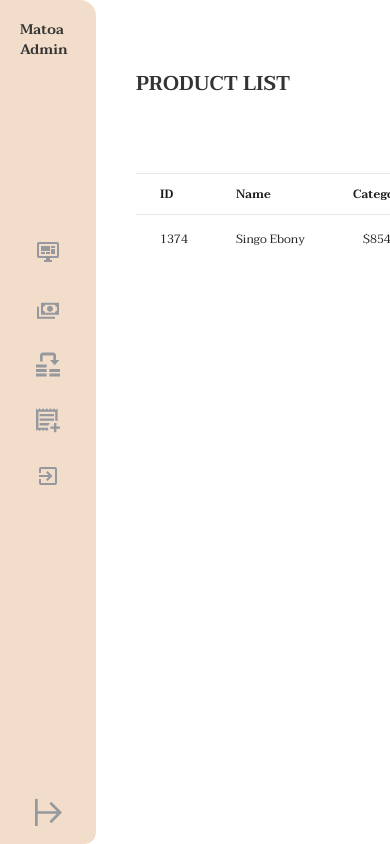
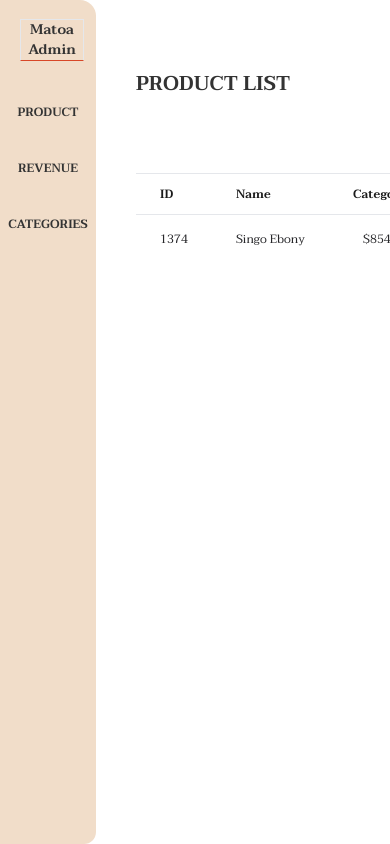
Before and after one commit to nisrinous/assignment-react, a React (Vite) app: page /product in a window 390 px wide. Shown: the top 844 px of the page. Built offline with nearby package versions, Linux system fonts and the light colour scheme.

Commit message:
fix: responsive aside

```diff
--- a/src/components/Aside.tsx
+++ b/src/components/Aside.tsx
@@ -4,118 +4,40 @@ export default function Aside(): JSX.Element {
   return (
     <div className="fixed">
       <div className="flex items-center max-w-64 h-screen bg-white border-none">
-        <div className="md:hidden flex flex-col items-center w-24 h-full overflow-hidden text-gray-700 rounded-tr-2xl rounded-br-xl bg-[#F1DDC9]">
+        <div className="md:hidden flex flex-col items-center w-24 h-full overflow-hidden text-[#333] rounded-tr-2xl rounded-br-xl bg-[#F1DDC9]">
           <a className="flex items-center w-full h-20 px-3" href="/">
-            <span className="ml-2 text-sm font-bold border-b-[#D84727] text-[#333] ">
+            <span className="ml-2 text-sm font-bold border-b-[#D84727] border text-[#333] text-center">
               Matoa Admin
             </span>
           </a>
-          <div className="flex flex-col items-center top-0 bottom-0 mt-auto mb-auto ">
+          <div className="flex flex-col items-center w-full">
             <a
               className="flex items-center justify-center w-12 h-12 mt-2 rounded "
               href="/"
             >
-              <svg
-                xmlns="http://www.w3.org/2000/svg"
-                width="22"
-                height="20"
-                viewBox="0 0 22 20"
-                fill="none"
-              >
-                <path
-                  d="M20 14V2H2V14H20ZM20 0C20.5304 0 21.0391 0.210714 21.4142 0.585786C21.7893 0.960859 22 1.46957 22 2V14C22 14.5304 21.7893 15.0391 21.4142 15.4142C21.0391 15.7893 20.5304 16 20 16H13V18H15V20H7V18H9V16H2C0.89 16 0 15.1 0 14V2C0 0.89 0.89 0 2 0H20ZM4 4H13V9H4V4ZM14 4H18V6H14V4ZM18 7V12H14V7H18ZM4 10H8V12H4V10ZM9 10H13V12H9V10Z"
-                  fill="#95999E"
-                />
-              </svg>
+              <span className="text-xs font-bold text-[#333] hover:text-[#D84727]">
+                PRODUCT
+              </span>
             </a>
             <a
               className="flex items-center justify-center w-12 h-12 mt-2 rounded "
               href="/"
             >
-              <svg
-                xmlns="http://www.w3.org/2000/svg"
-                width="24"
-                height="25"
-                viewBox="0 0 24 25"
-                fill="none"
-              >
-                <path
-                  d="M5 6.75H23V18.75H5V6.75ZM14 9.75C14.7956 9.75 15.5587 10.0661 16.1213 10.6287C16.6839 11.1913 17 11.9544 17 12.75C17 13.5456 16.6839 14.3087 16.1213 14.8713C15.5587 15.4339 14.7956 15.75 14 15.75C13.2044 15.75 12.4413 15.4339 11.8787 14.8713C11.3161 14.3087 11 13.5456 11 12.75C11 11.9544 11.3161 11.1913 11.8787 10.6287C12.4413 10.0661 13.2044 9.75 14 9.75ZM9 8.75C9 9.28043 8.78929 9.78914 8.41421 10.1642C8.03914 10.5393 7.53043 10.75 7 10.75V14.75C7.53043 14.75 8.03914 14.9607 8.41421 15.3358C8.78929 15.7109 9 16.2196 9 16.75H19C19 16.2196 19.2107 15.7109 19.5858 15.3358C19.9609 14.9607 20.4696 14.75 21 14.75V10.75C20.4696 10.75 19.9609 10.5393 19.5858 10.1642C19.2107 9.78914 19 9.28043 19 8.75H9ZM1 10.75H3V20.75H19V22.75H1V10.75Z"
-                  fill="#95999E"
-                />
-              </svg>
+              <span className="text-xs font-bold text-[#333] hover:text-[#D84727]">
+                REVENUE
+              </span>
             </a>
             <a
               className="flex items-center justify-center w-12 h-12 mt-2 rounded "
               href="/"
             >
-              <svg
-                xmlns="http://www.w3.org/2000/svg"
-                width="24"
-                height="25"
-                viewBox="0 0 24 25"
-                fill="none"
-              >
-                <path
-                  d="M6.66667 0.5C5.95942 0.5 5.28115 0.81607 4.78105 1.37868C4.28095 1.94129 4 2.70435 4 3.5V9.5H6.66667V3.5H17.3333V8H14L18.6667 13.25L23.3333 8H20V3.5C20 2.70435 19.719 1.94129 19.219 1.37868C18.7189 0.81607 18.0406 0.5 17.3333 0.5H6.66667ZM0 12.5V15.5H10.6667V12.5H0ZM0 17V20H10.6667V17H0ZM13.3333 17V20H24V17H13.3333ZM0 21.5V24.5H10.6667V21.5H0ZM13.3333 21.5V24.5H24V21.5H13.3333Z"
-                  fill="#95999E"
-                />
-              </svg>
-            </a>
-            <a
-              className="flex items-center justify-center w-12 h-12 mt-2 rounded "
-              href="/"
-            >
-              <svg
-                xmlns="http://www.w3.org/2000/svg"
-                width="24"
-                height="25"
-                viewBox="0 0 24 25"
-                fill="none"
-              >
-                <path
-                  d="M18 15.1071V18.5357H14.4V20.8214H18V24.25H20.4V20.8214H24V18.5357H20.4V15.1071H18ZM12.312 21.6671L10.8 23.1071L9 21.3929L7.2 23.1071L5.4 21.3929L3.6 23.1071L1.8 21.3929L0 23.1071V0.25L1.8 1.96429L3.6 0.25L5.4 1.96429L7.2 0.25L9 1.96429L10.8 0.25L12.6 1.96429L14.4 0.25L16.2 1.96429L18 0.25L19.8 1.96429L21.6 0.25V13.2214C20.844 12.97 20.04 12.8214 19.2 12.8214V3.67857H2.4V19.6786H12C12 20.33 12.12 21.0729 12.312 21.6671ZM13.848 15.1071C13.2 15.77 12.732 16.5357 12.42 17.3929H3.6V15.1071H13.848ZM3.6 10.5357H18V12.8214H3.6V10.5357ZM3.6 5.96429H18V8.25H3.6V5.96429Z"
-                  fill="#95999E"
-                />
-              </svg>
-            </a>
-            <a
-              className="flex items-center justify-center w-12 h-12 mt-2 rounded "
-              href="/"
-            >
-              <svg
-                xmlns="http://www.w3.org/2000/svg"
-                width="24"
-                height="24"
-                viewBox="0 0 24 24"
-                fill="none"
-              >
-                <path
-                  d="M19 3H5C3.89 3 3 3.89 3 5V9H5V5H19V19H5V15H3V19C3 19.5304 3.21071 20.0391 3.58579 20.4142C3.96086 20.7893 4.46957 21 5 21H19C19.5304 21 20.0391 20.7893 20.4142 20.4142C20.7893 20.0391 21 19.5304 21 19V5C21 3.89 20.1 3 19 3ZM10.08 15.58L11.5 17L16.5 12L11.5 7L10.08 8.41L12.67 11H3V13H12.67L10.08 15.58Z"
-                  fill="#95999E"
-                />
-              </svg>
+              <span className="text-xs font-bold text-[#333] hover:text-[#D84727]">
+                CATEGORIES
+              </span>
             </a>
           </div>
-          <a
-            className="flex items-center justify-center w-16 h-16 mt-auto"
-            href="/"
-          >
-            <svg
-              xmlns="http://www.w3.org/2000/svg"
-              width="27"
-              height="27"
-              viewBox="0 0 27 27"
-              fill="none"
-            >
-              <path
-                d="M2.7 0H0V27H2.7V14.85H21.8295L14.4045 22.275L16.308 24.192L27 13.5L16.308 2.808L14.4045 4.725L21.8295 12.15H2.7V0Z"
-                fill="#95999E"
-              />
-            </svg>
-          </a>
         </div>
-        <div className="hidden md:flex flex-col items-center w-64 h-full overflow-hidden text-gray-700 rounded-tr-2xl rounded-br-xl bg-[#F1DDC9]">
+        <div className="hidden md:flex flex-col items-center w-64 h-full overflow-hidden text-[#333] rounded-tr-2xl rounded-br-xl bg-[#F1DDC9]">
           <a
             className="flex items-center justify-center w-full h-20 px-3 my-10"
             href="/"
@@ -131,27 +53,22 @@ export default function Aside(): JSX.Element {
                 href="/"
               >
                 <span className="ml-5 text-medium font-bold  text-[#333] hover:text-[#D84727]">
-                  {" "}
                   PRODUCT
                 </span>
               </a>
-
               <a
                 className="flex items-center justify-center w-full h-12 px-3 -2 rounded "
                 href="/"
               >
                 <span className="ml-5 text-medium font-bold  text-[#333] hover:text-[#D84727]">
-                  {" "}
                   REVENUE
                 </span>
               </a>
               <a
                 className="flex items-center justify-center w-full h-12 px-3 -2 rounded "
                 href="/"
-                // onClick={logout}
               >
                 <span className="ml-5 text-medium font-bold  text-[#333] hover:text-[#D84727]">
-                  {" "}
                   CATEGORIES
                 </span>
               </a>
```
